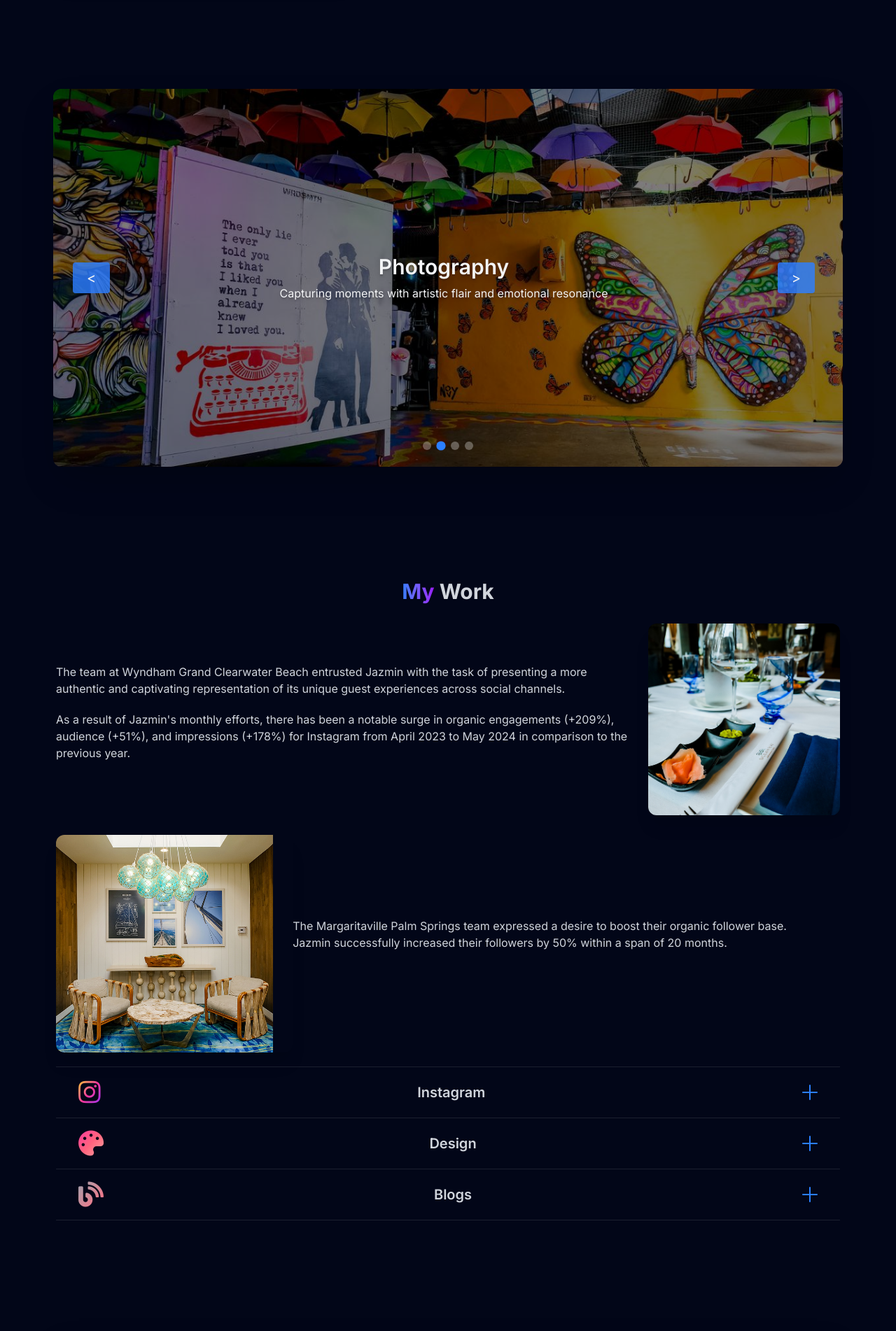
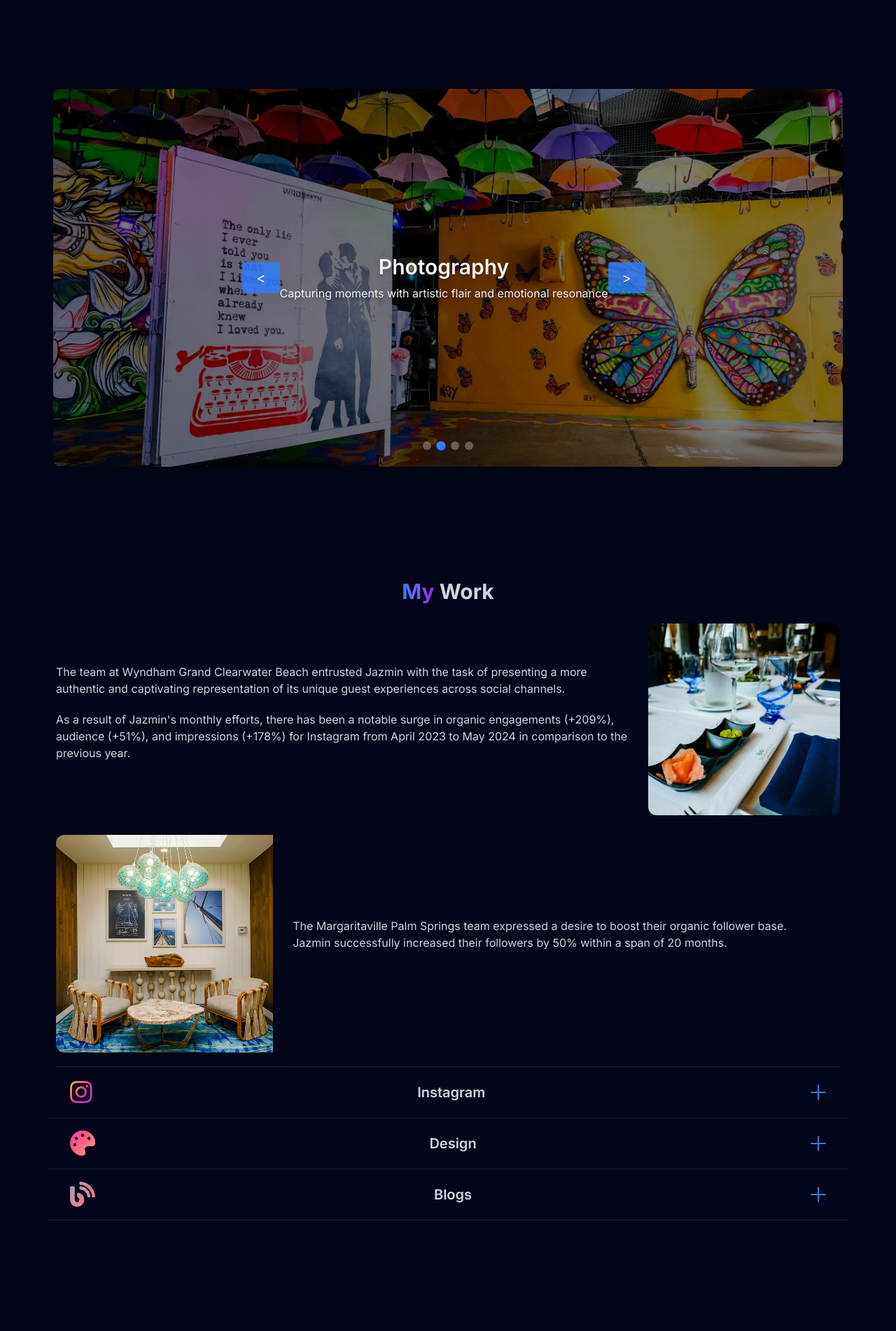
Before and after one commit to rubenaguilardev/sbrt, a React (Vite) app: page / in a window 1280 px wide. Shown: the part 1320-3222 px from the top of the page at 70% size. Built offline with nearby package versions, Linux system fonts and the light colour scheme.

Commit message:
imporove testimonial section

```diff
--- a/src/components/sections/Skills.jsx
+++ b/src/components/sections/Skills.jsx
@@ -49,7 +49,7 @@ const Skills = () => {
 
                 <div className="absolute inset-0 bg-black/50 md:rounded-xl z-20">
 
-                    <div className="flex items-center justify-between h-full w-full">
+                    <div className="flex justify-center items-center justify-between h-full w-full">
                         <button
                             onClick={prevSlide}
                             className="hidden md:flex bg-blue-500/80 text-gray-100 py-2 px-5 rounded text-xl transition realtive
--- a/src/components/sections/WorkSections.jsx
+++ b/src/components/sections/WorkSections.jsx
@@ -41,7 +41,7 @@ const WorkSections = () => {
 
     return (
 
-            <div className="max-w-2xl md:max-w-[44rem] lg:max-w-[58rem] xl:max-w-6xl mx-auto px-4 text-gray-300 text-xl mb-40">
+            <div className="max-w-2xl md:max-w-[44rem] lg:max-w-[58rem] xl:max-w-6xl mx-auto px-1 text-gray-300 text-xl mb-40">
                 {workSection}
                 {selectedImage && (
                 <div className='fixed inset-0 z-50 bg-black/80 flex items-center justify-center p-4'
```
